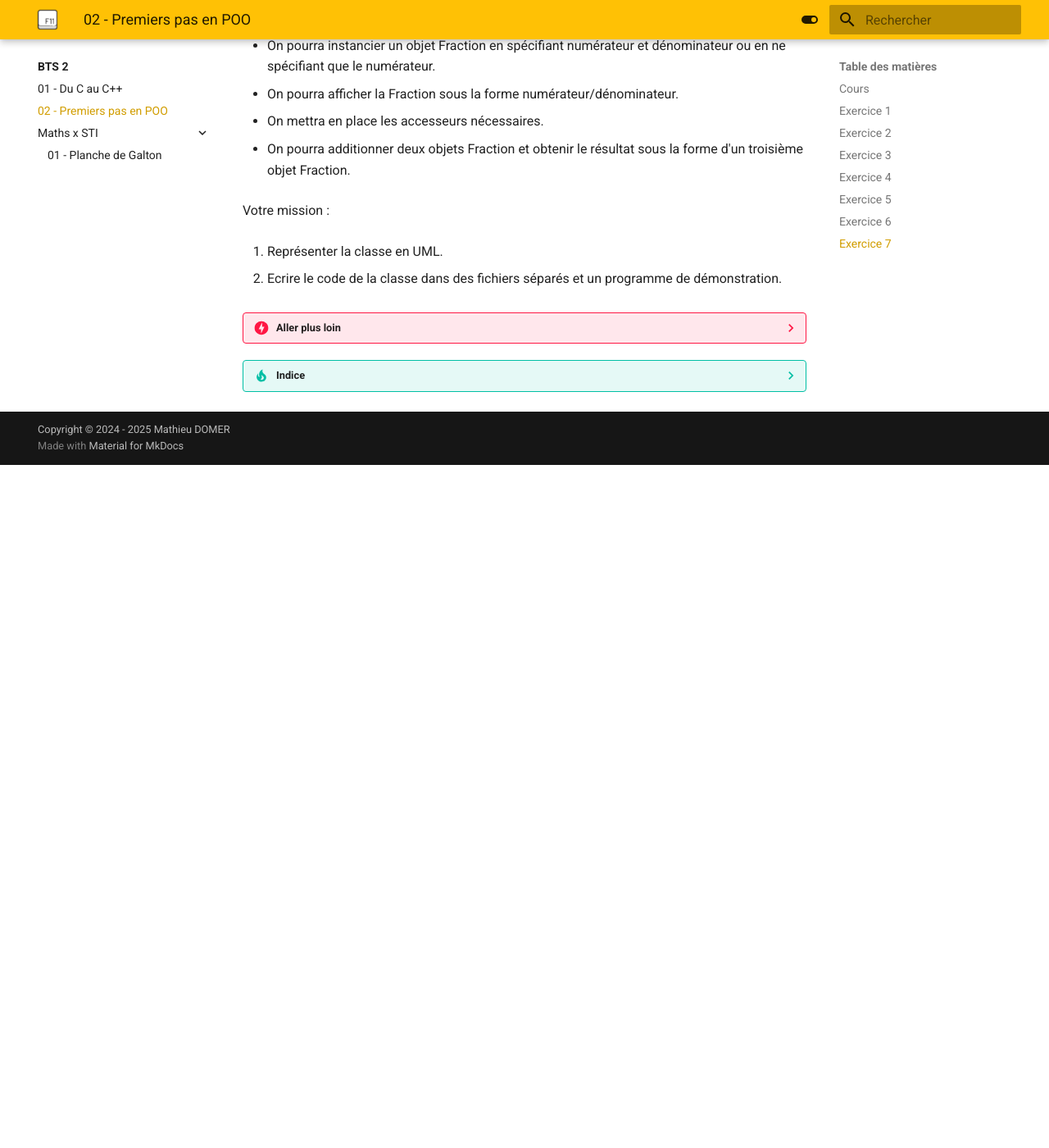
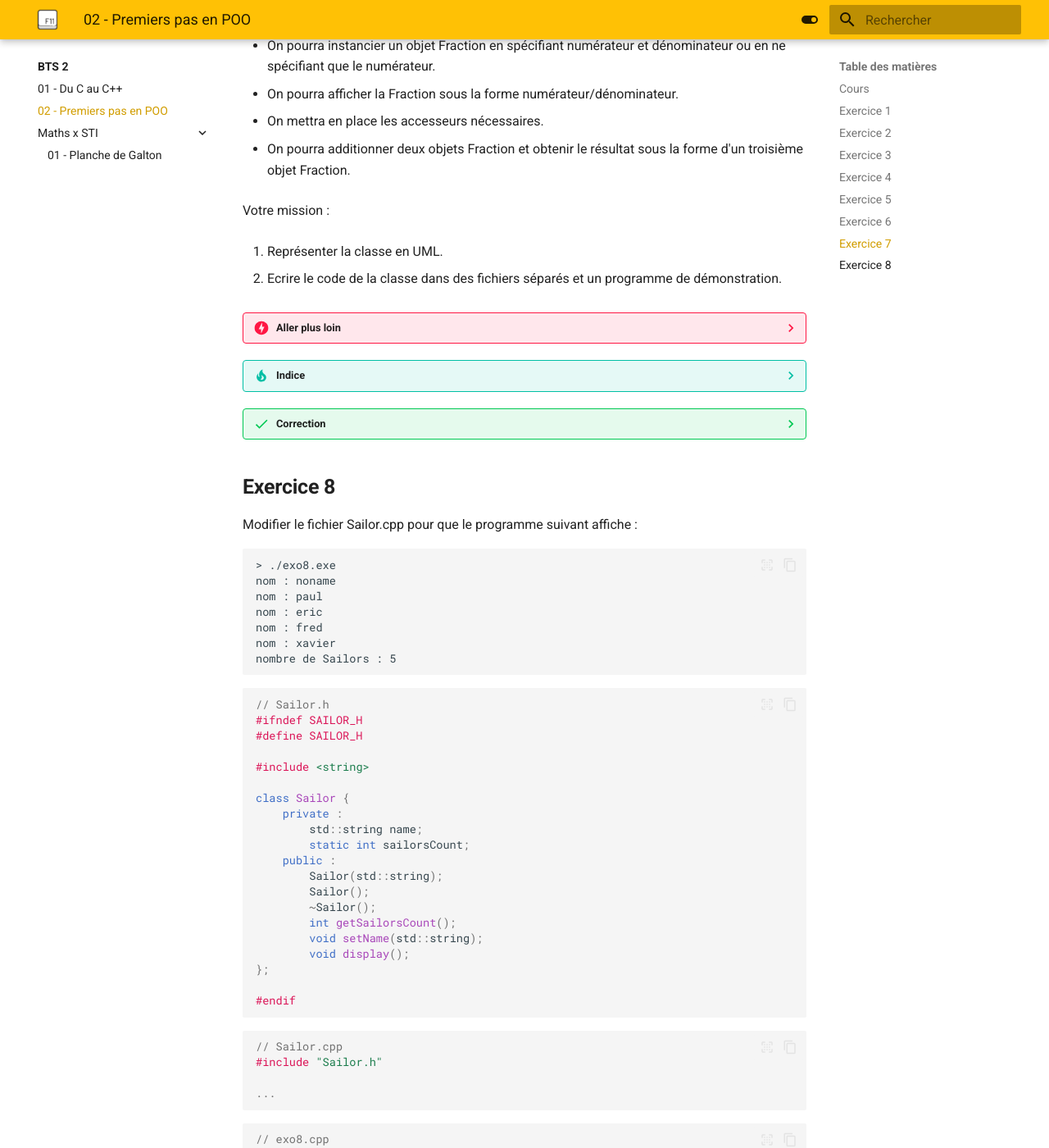
Before and after one commit to bts-ciel-immac-laval/bts-ciel-immac-laval.github.io, an MkDocs documentation site: the page built from docs/BTS-2/20-poo-1.md, in a window 1280 px wide and 1400 px high, scrolled down 3803 px. Shown: the whole window at 82% size. Built offline with MkDocs 1.6.1 and Material for MkDocs 9.7.7, drawn with Linux system fonts in a browser that asks for light colours; before the commit the page ends 4370 px from its top, so only the background shows below that; some of the changed text lies outside the part shown.

Commit message:
re exo 8 ('--)

````diff
--- a/docs/BTS-2/20-poo-1.md
+++ b/docs/BTS-2/20-poo-1.md
@@ -453,3 +453,174 @@
     $$
     \frac{a}{b}+\frac{c}{d}=\frac{a*d+c*b }{b*d}
     $$
+
+??? success "Correction"
+
+    ![Fraction](../images/cours/bts-2/20/Fraction.png)
+
+    ```cpp
+    // Fraction.h
+    #ifndef FRACTION_H
+    #define FRACTION_H
+
+    class Fraction {
+        private :
+            int numerateur;
+            int denominateur;
+            void simplifier();
+        public :
+            Fraction();
+            Fraction(int _numerateur);
+            Fraction(int _numerateur, int _denominateur);
+            void display();
+            Fraction additionner(Fraction _f);
+    };
+
+    #endif
+    ```
+
+    ```cpp
+    // Fraction.cpp
+    #include "Fraction.h"
+    #include <iostream>
+
+    Fraction::Fraction() {
+        numerateur = 1;
+        denominateur = 1;
+    }
+
+    Fraction::Fraction(int _numerateur) {
+        numerateur = _numerateur;
+        denominateur = 1;
+    }
+
+    Fraction::Fraction(int _numerateur, int _denominateur) {
+        numerateur = _numerateur;
+        denominateur = _denominateur;
+    }
+
+    void Fraction::display() {
+        std::cout << numerateur << "/" << denominateur;
+    }
+
+    Fraction Fraction::additionner(Fraction _f) {
+        Fraction somme;
+        somme.numerateur = numerateur * _f.denominateur + denominateur * _f.numerateur;
+        somme.denominateur = denominateur * _f.denominateur;
+        somme.simplifier();
+        return somme;
+    }
+
+    // Pour aller plus loin
+    void Fraction::simplifier() {
+        int a = numerateur, b = denominateur, c;
+
+        // Calcul du PGCD avec l'algorithme d'Euclide
+        while(b) {
+            c = a % b;
+            a = b;
+            b = c;
+        }
+
+        numerateur = numerateur / a;
+        denominateur = denominateur / a;
+    }
+    ```
+
+    ```cpp
+    // exo7.cpp
+    #include <iostream>
+    #include "Fraction.h"
+
+    using namespace std;
+
+    int main() {
+        Fraction f1(27, 126), f2(1, 2), f3;
+
+        f3 = f1.additionner(f2);
+
+        f1.display();
+        cout << " + ";
+        f2.display();
+        cout << " = ";
+        f3.display();
+        cout << endl;
+
+        return 0;
+    }
+    ```
+
+## Exercice 8
+
+Modifier le fichier Sailor.cpp pour que le programme suivant affiche  :
+
+```
+> ./exo8.exe
+nom : noname
+nom : paul
+nom : eric
+nom : fred
+nom : xavier
+nombre de Sailors : 5
+```
+
+```cpp
+// Sailor.h
+#ifndef SAILOR_H
+#define SAILOR_H
+
+#include <string>
+
+class Sailor {
+    private :
+        std::string name;
+        static int sailorsCount;
+    public :
+        Sailor(std::string);
+        Sailor();
+        ~Sailor();
+        int getSailorsCount();
+        void setName(std::string);
+        void display();
+};
+
+#endif
+```
+
+```cpp
+// Sailor.cpp
+#include "Sailor.h"
+
+...
+```
+
+```cpp
+// exo8.cpp
+#include <iostream>
+#include "Sailor.h"
+
+int main() {
+    Sailor sailor1;
+    Sailor sailor2("paul");
+    Sailor bateau1[3];
+
+    sailor1.display();
+    sailor2.display();
+
+    bateau1[0].setName("eric");
+    bateau1[1].setName("fred");
+    bateau1[2].setName("xavier");
+
+    for (int i = 0; i < 3; i++) {
+        bateau1[i].display();
+    }
+
+    std::cout << "nombre de sailors : " << sailor1.getSailorsCount();
+
+    return 0;
+}
+```
+
+??? success "Correction"
+
+    ![Please wait...](../images/meme/waiting-zootopia.gif)
````
